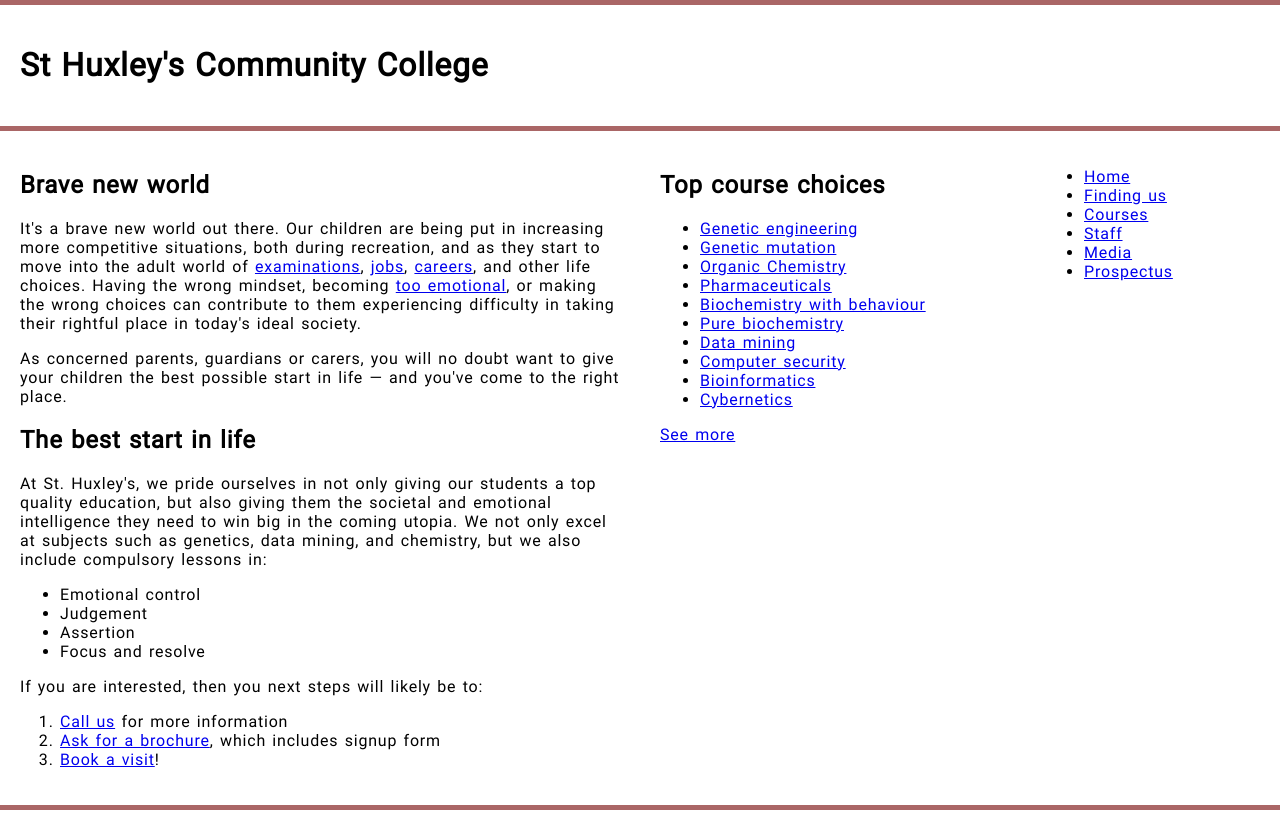
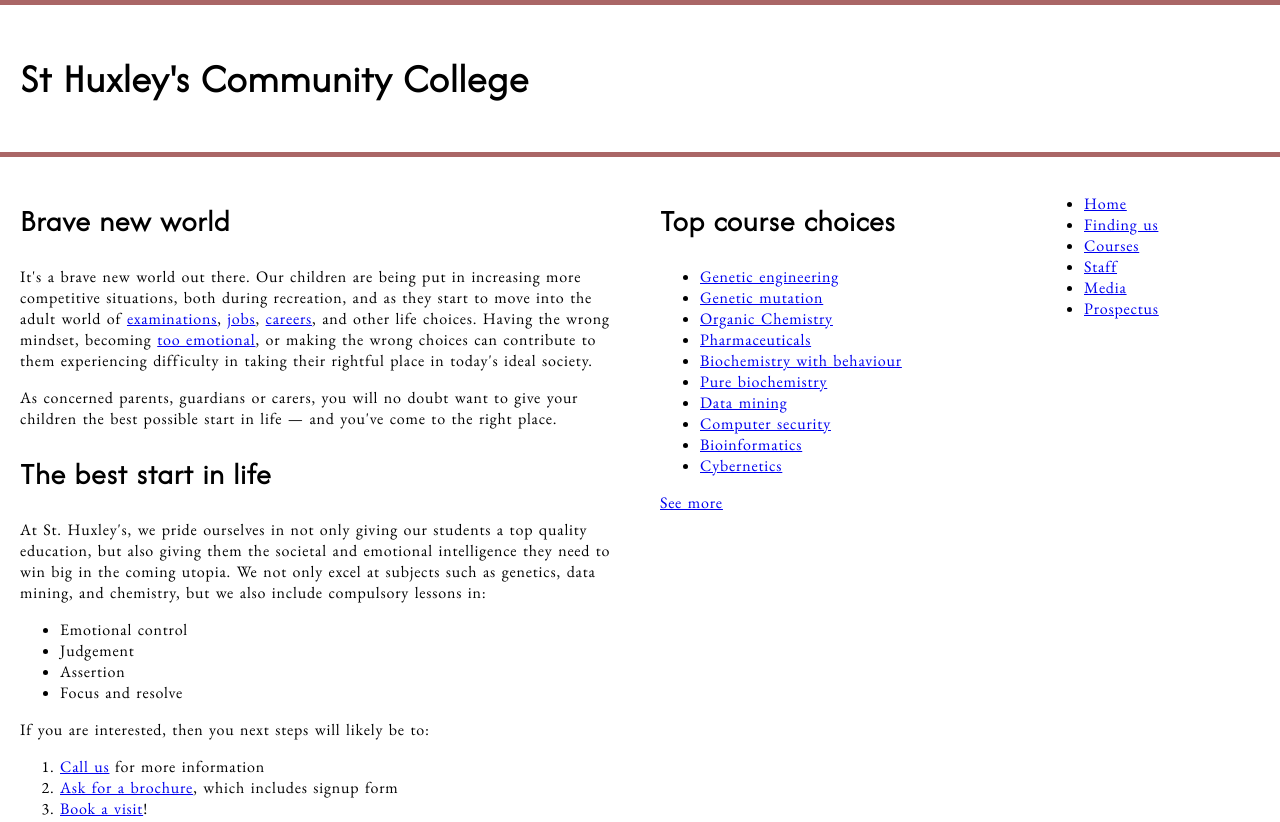
Before and after one commit to cyrusmp/typesetting, a plain HTML site: page index.html in a window 1280 px wide. Shown: the top 822 px of the page. Drawn offline with Linux system fonts and the light colour scheme.

Commit message:
Added fonts

```diff
--- a/style.css
+++ b/style.css
@@ -44,17 +44,18 @@ header, footer {
 
 /* WRITE YOUR CODE BELOW HERE */
 @font-face {
-  font-family: BodyFonts;
-  src: url(fonts/Roboto-Regular.ttf) ,
-       url(fonts/AfacadFlux-Light.ttf);
+  font-family: HeadFonts;
+  src: url(fonts/AfacadFlux-Light.ttf),
+       url(fonts/Roboto-Regular.ttf) ;
+
   font-weight: normal;
   font-style: normal;
 }
 
 @font-face {
-  font-family: 'alfa_slab_oneregular';
-  src: url(fonts/alfaslabone-regular-webfont.woff2) format('woff2'),
-       url(fonts/alfaslabone-regular-webfont.woff) format('woff');
+  font-family: BodyFonts;
+  src: url(fonts/EBGaramond-Regular.ttf),
+       url(fonts/SourceSerif4_18pt-Regular.ttf);
   font-weight: normal;
   font-style: normal;
 }
@@ -69,3 +70,15 @@ body {
   letter-spacing: 0.05em;
   word-spacing: 0.1em;
 }
+
+h1, h2 {
+  font-family: HeadFonts;
+}
+
+h1 {
+  font-size: 40px;
+}
+
+h2 {
+  font-size: 30px;
+}
```
Also changed, not shown: Fonts/EBGaramond-Regular.ttf (added), Fonts/SourceSerif4_18pt-Regular.ttf (added), 1 other file.
